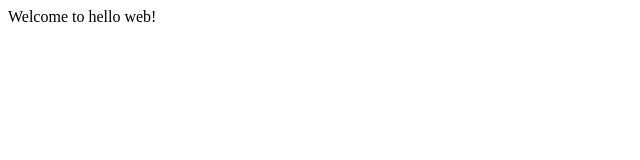
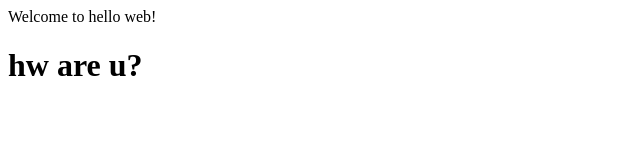
Before and after one commit to Thathsara-Balasooriya/gimhana-test, a plain HTML site: page hello.html in a window 1280 px wide. Shown: the whole page, without its empty margins (0-640 px from the left). Drawn offline with Linux system fonts and the light colour scheme.

Commit message:
created a hello web.html

```diff
--- a/hello.html
+++ b/hello.html
@@ -7,5 +7,6 @@
 </head>
 <body>
     Welcome to hello web!
+    <h1>hw are u?</h1>
 </body>
 </html>
```
